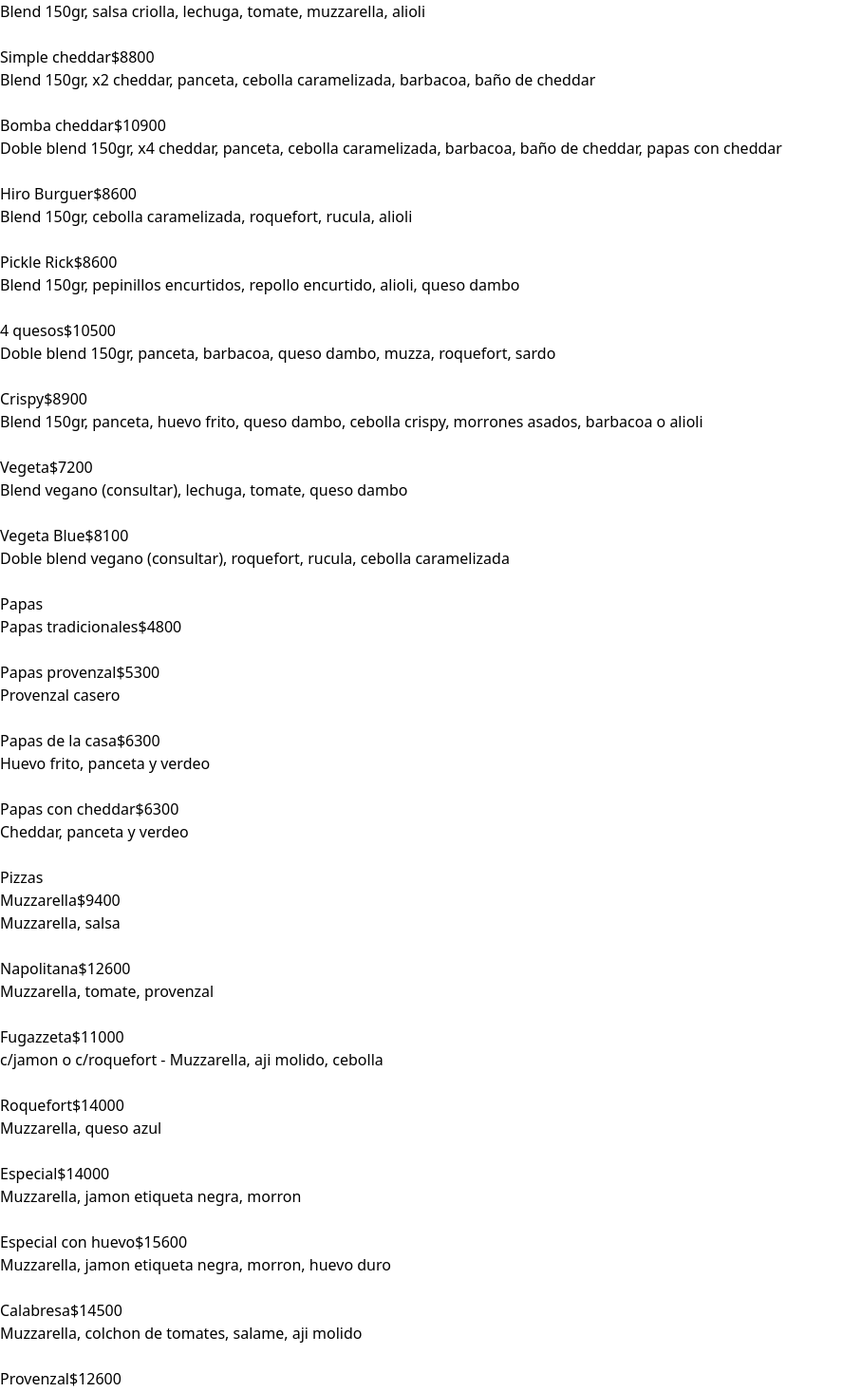
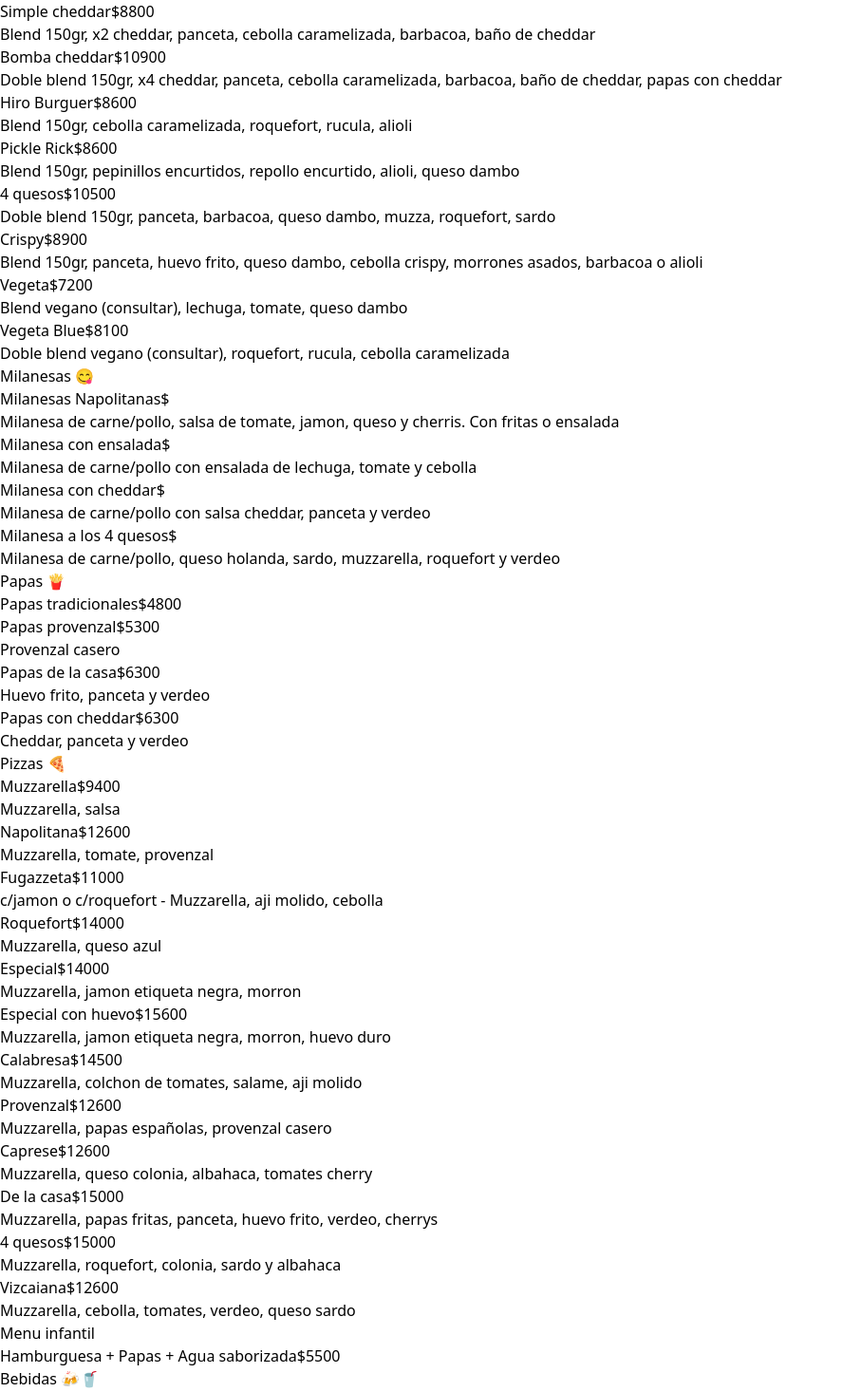
Before and after one commit to francoarmando1911/menuKlug-next, a Next.js app: page /menuPage in a window 1280 px wide. Shown: the part 144-1610 px from the top of the page at 95% size, without its empty margins (0-887 px from the left). Built offline with nearby package versions, Linux system fonts and the light colour scheme.

Commit message:
cambios en el componente del menu

```diff
--- a/src/app/menuPage/page.tsx
+++ b/src/app/menuPage/page.tsx
@@ -3,7 +3,7 @@ import { Menu } from "@/components/menu";
 
 export default function MenuPage() {
   return (
-    <main className="min-h-screen bg-slate-300 py-12">
+    <main className="min-h-screen bg-gradient-to-r bg-slate-500 to-slate-800 py-12">
       <Menu />
     </main>
   )
--- a/src/components/menu-item.tsx
+++ b/src/components/menu-item.tsx
@@ -6,14 +6,12 @@ export interface MenuItemProps {
 
 export function MenuItem({ name, price, description }: MenuItemProps) {
     return (
-        //flex flex-col gap-1
-        <li className="flex flex-col gap-2 p-2 border-b border-gray-300 sm:flex-row sm:justify-between sm:items-center">
-            <div className="flex justify-between items-center">
-                <span className="text-gray-700">{name}</span>
-                <span className="text-gray-500 font-medium">{price}</span>
+        <li className="flex flex-col gap-1 p-2 bg-slate-100 border-b border-gray-300 md:flex-row md:items-start md:gap-4">
+            <div className="flex justify-between items-center w-full md:w-auto md:flex-1">
+                <span className="text-gray-700 font-medium">{name}</span>
+                <span className="text-gray-500 font-medium md:ml-4">{price}</span>
             </div>
-            <p className="text-gray-600 text-sm">{description}</p>
-            <br />
+            <p className="text-gray-600 text-sm md:flex-1">{description}</p>
         </li>
     );
 }
--- a/src/components/menu.tsx
+++ b/src/components/menu.tsx
@@ -13,6 +13,13 @@ const foodBurguerItems: MenuItemProps[] = [
     { name: "Crispy", price: "$8900", description: "Blend 150gr, panceta, huevo frito, queso dambo, cebolla crispy, morrones asados, barbacoa o alioli" },
     { name: "Vegeta", price: "$7200", description: "Blend vegano (consultar), lechuga, tomate, queso dambo" },
     { name: "Vegeta Blue", price: "$8100", description: "Doble blend vegano (consultar), roquefort, rucula, cebolla caramelizada" },
+]
+
+const foodMilanesaItems: MenuItemProps[] = [
+    { name: "Milanesas Napolitanas", price: "$", description: "Milanesa de carne/pollo, salsa de tomate, jamon, queso y cherris. Con fritas o ensalada" },
+    { name: "Milanesa con ensalada", price: "$", description: "Milanesa de carne/pollo con ensalada de lechuga, tomate y cebolla" },
+    { name: "Milanesa con cheddar", price: "$", description: "Milanesa de carne/pollo con salsa cheddar, panceta y verdeo" },
+    { name: "Milanesa a los 4 quesos", price: "$", description: "Milanesa de carne/pollo, queso holanda, sardo, muzzarella, roquefort y verdeo" },
 ]
 
 const foodChipsItems: MenuItemProps[] = [
@@ -43,10 +50,10 @@ const kidsMenuItems: MenuItemProps[] = [
 ]
 
 const drinkItems: MenuItemProps[] = [
-    { name: "Cerveza", price: "$8500", description: "Descripcion bebida" },
-    { name: "Tragos", price: "$8500", description: "Descripcion bebida" },
-    { name: "Refresco", price: "$8500", description: "Descripcion bebida" },
-    { name: "Agua", price: "$8500", description: "Descripcion bebida" }
+    { name: "Cerveza", price: "$", description: "Descripcion bebida" },
+    { name: "Tragos", price: "$", description: "Descripcion bebida" },
+    { name: "Refresco", price: "$", description: "Descripcion bebida" },
+    { name: "Agua", price: "$", description: "Descripcion bebida" }
 ]
 
 
@@ -57,11 +64,12 @@ export function Menu(){
         <div className='max-w-2xl mx-auto p-6 bg-white shadow-lg rounded-lg'>
             <h1 className='text-4xl font-bold text-center mb-9'>NUESTRO MENÚ</h1>
 
-            <MenuSection title='Burguers' items={foodBurguerItems}/>
-            <MenuSection title='Papas' items={foodChipsItems}/>
-            <MenuSection title='Pizzas' items={foodPizzaItems} />
-            <MenuSection title='Menu infantil' items={kidsMenuItems} />
-            <MenuSection title='Bebidas' items={drinkItems}/>
+            <MenuSection title='Burguers 🍔' items={foodBurguerItems}/>
+            <MenuSection title='Milanesas 😋' items={foodMilanesaItems} />
+            <MenuSection title='Papas 🍟' items={foodChipsItems}/>
+            <MenuSection title='Pizzas 🍕' items={foodPizzaItems} />
+            <MenuSection title='Menu infantil ' items={kidsMenuItems} />
+            <MenuSection title='Bebidas 🍻🥤' items={drinkItems}/>
         </div>
     )
 }
```
